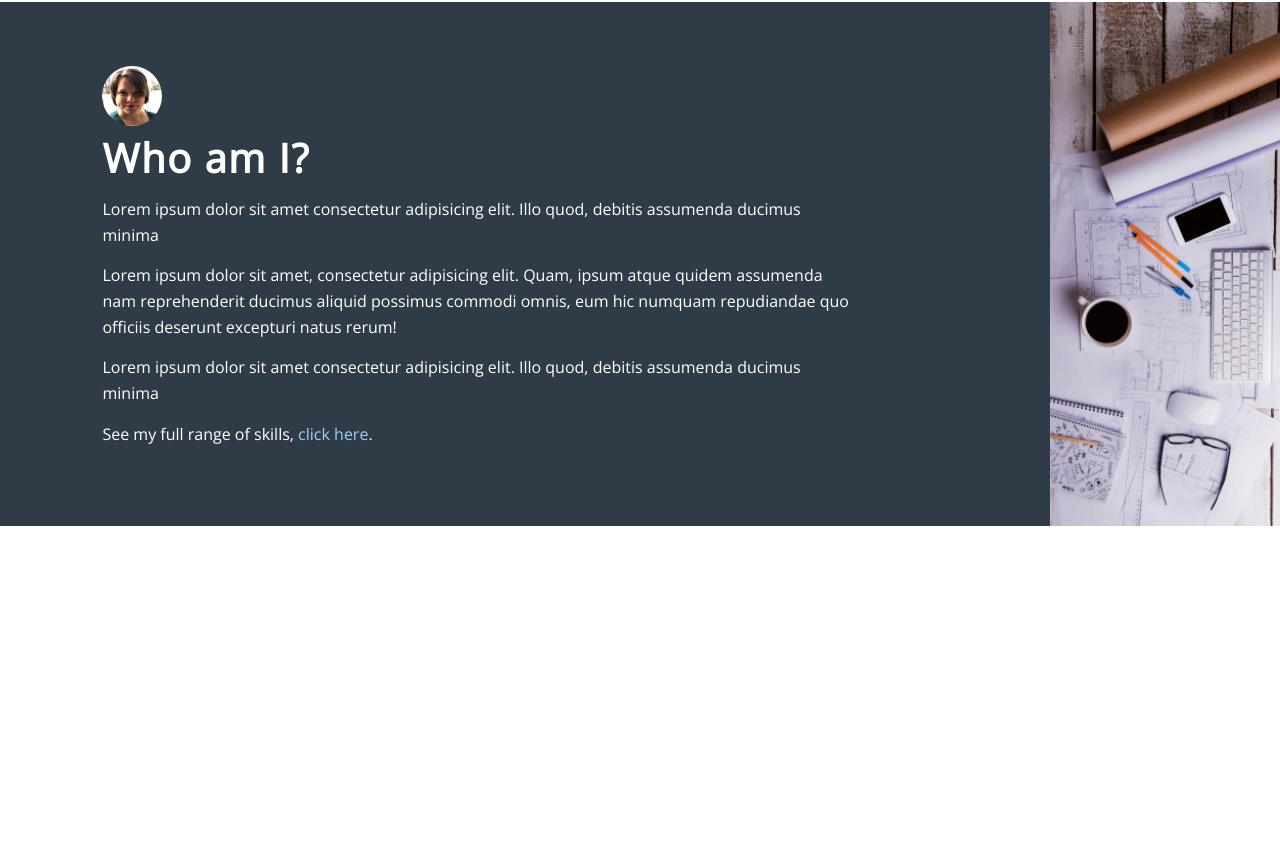
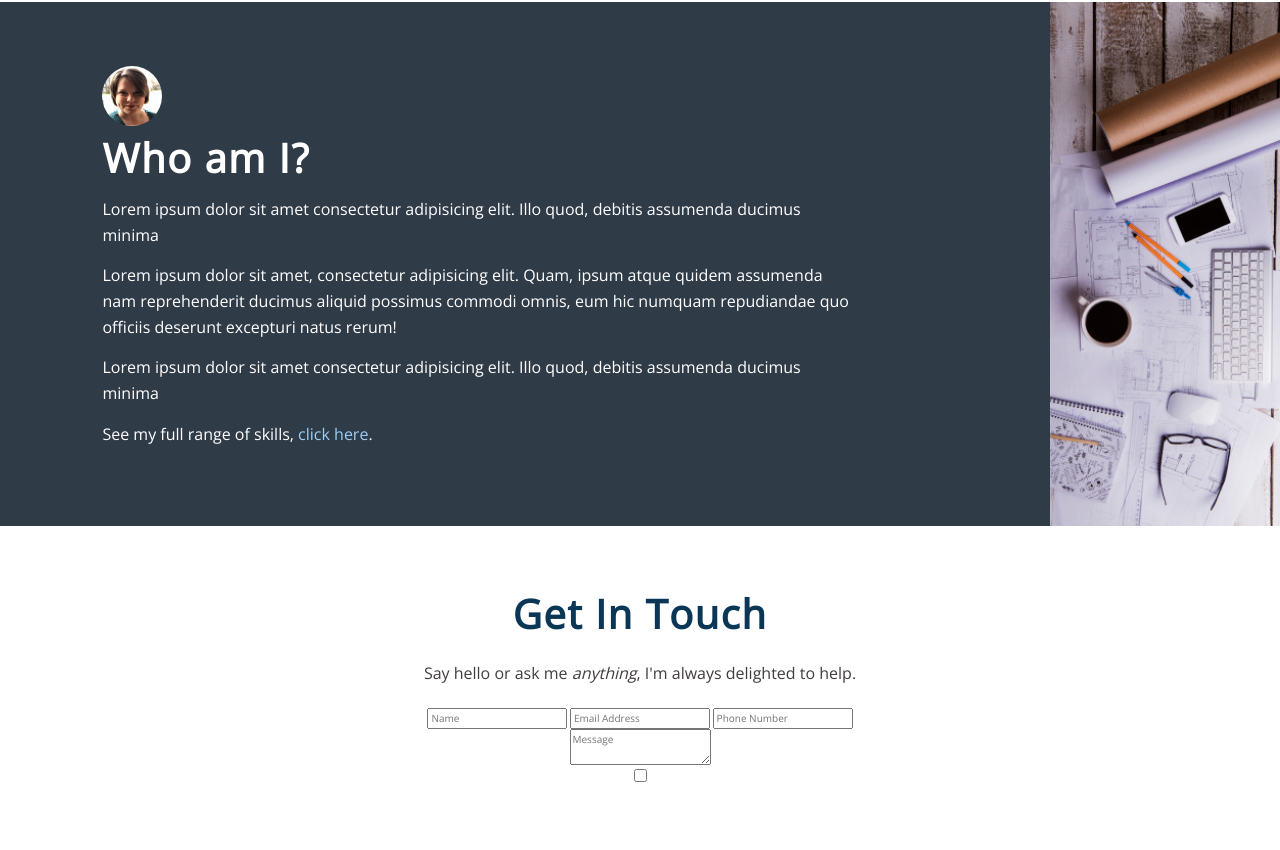
Before and after one commit to Chrismis79/SinglePagePortfolio, a plain HTML site: page index.html in a window 1280 px wide. Shown: the part 1461-2311 px from the top of the page. Before the commit the page ends 1987 px from the top, so only its background shows below. Drawn offline with nearby package versions, Linux system fonts and the light colour scheme.

Commit message:
contact form built

```diff
--- a/index.html
+++ b/index.html
@@ -91,6 +91,30 @@
             style="background-image: url('img/who-am-i-desktop.jpg')"></div>
         </section>
 
+        <section class="content-section content-section-centered">
+            <div class="container">
+                <div class="row">
+                    <div class="col">
+                        <h2>Get In Touch</h2>
+                        <p>Say hello or ask me <em>anything</em>, I'm always delighted to help.</p>
+                    </div>
+                </div>
+                <div class="row">
+                    <div class="offset-sm-3 col-sm-6">
+                        <form class="contact-form">
+                            <input class="contact-form-input"type="text" name="name" placeholder="Name" value="" required>
+                            <input class="contact-form-input"type="email" name="email" placeholder="Email Address" value="" required>
+                            <input class="contact-form-input"type="text" name="phone_number" placeholder="Phone Number" value="">
+                            <textarea clasee="contact-form-input" name="query" placeholder="Message"></textarea>
+                            <div class="contact-form-actions">
+                                <input type="checkbox">
+                            </div>
+                        </form>
+                    </div>
+                </div>
+            </div>
+        </section>
+
         <script type='text/javascript' src='js/scripts.js'></script>
     </body>
 
```
